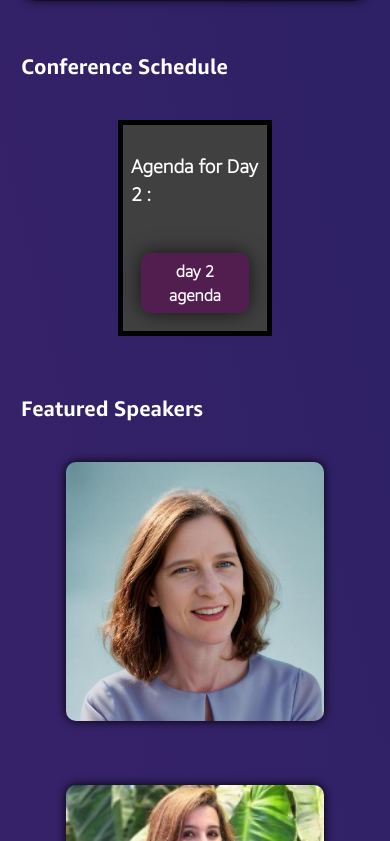
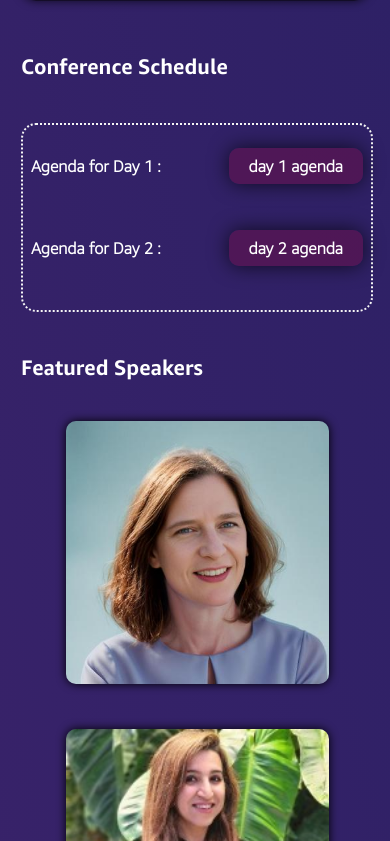
Before and after one commit to Sivasankar4/student-community-day, a plain HTML site: page index.html in a window 390 px wide. Shown: the part 5423-6264 px from the top of the page. Drawn offline with Linux system fonts and the light colour scheme.

Commit message:
changes made - sponser removed , speakers style changed

```diff
--- a/index.html
+++ b/index.html
@@ -641,10 +641,16 @@
             <table>
                 <tr>
                     <td>
-                            <h3>Agenda for Day 2 : </h3>
+                        <h4>Agenda for Day 1 : </h4>
                     </td>
-                        <td><a href="Agenda - Day 2.pdf" class="button1" target="blank" rel="noopener"><b>day 2
-                                    agenda</b></a></td>
+                    <td><a href="Day1-Agenda.pdf" class="button1" target="blank" rel="noopener"><b>day 1 agenda</b></a></td>
+                </tr>
+
+                <tr>
+                    <td>
+                        <h4>Agenda for Day 2 : </h4>
+                    </td>
+                    <td><a href="Agenda - Day 2.pdf" class="button1" target="blank" rel="noopener"><b>day 2 agenda</b></a></td>
                 </tr>
             </table>
 
@@ -1250,11 +1256,6 @@
                 <img src="konfhub.jpg" alt="konfhub">
             </div>
 
-            <div class="sponsor-card">
-                <h3>Co-Sponsor</h3>
-                <img src="stellarlogo.jpg" alt="stellar academy">
-            </div>
-
         </section>
         <br>
         <br>
@@ -1539,14 +1540,16 @@
                 <div class="question-box">
                     <h4 class="question">Q1. Are both days need to be attended?</h4>
                 </div>
-                <h4 class="answer">It is preferable to attend both days for the entire experience, but it is not mandatory.</h4>
+                <h4 class="answer">It is preferable to attend both days for the entire experience, but it is not
+                    mandatory.</h4>
             </div>
 
             <div class="faq-item" onclick="toggleAnswer(this)">
                 <div class="question-box">
                     <h4 class="question">Q2. Is there lodging available at hostels?</h4>
                 </div>
-                <h4 class="answer">yes, Hostel accommodations are only offered to participating students. <br>For more queries about the hostel accommodations please contact Raja : +91 96290 25824</h4>
+                <h4 class="answer">yes, Hostel accommodations are only offered to participating students. <br>For more
+                    queries about the hostel accommodations please contact Raja : +91 96290 25824</h4>
             </div>
 
             <div class="faq-item" onclick="toggleAnswer(this)">
@@ -1560,7 +1563,8 @@
                 <div class="question-box">
                     <h4 class="question">Q4. Will there be non-vegetarian food served?</h4>
                 </div>
-                <h4 class="answer">Indeed, there will be a variety of food options available, including vegetarian and non-vegetarian options.</h4>
+                <h4 class="answer">Indeed, there will be a variety of food options available, including vegetarian and
+                    non-vegetarian options.</h4>
             </div>
 
             <div class="faq-item" onclick="toggleAnswer(this)">
@@ -1581,7 +1585,9 @@
                 <div class="question-box">
                     <h4 class="question">Q7. Which is the ideal route to the event location?</h4>
                 </div>
-                <h4 class="answer">1. From airport - cab / auto / bus (via tambaram) <br>2. From Central Railway station - get the metro from central station to CMBT station and then from there buses (570) will be available to the event location.</h4>
+                <h4 class="answer">1. From airport - cab / auto / bus (via tambaram) <br>2. From Central Railway station
+                    - get the metro from central station to CMBT station and then from there buses (570) will be
+                    available to the event location.</h4>
             </div>
 
             <div class="faq-item" onclick="toggleAnswer(this)">
--- a/style.css
+++ b/style.css
@@ -169,12 +169,13 @@ footer {
     display: flex;
     flex-direction: row;
     /* grid-template-columns: repeat(auto-fill, minmax(350px, 1fr)); */
-    gap: 40px;
+    gap: 20px;
     text-align: center;
     margin-bottom: 100px;
     /* Adjust this value to set the desired gap */
     flex-wrap: wrap;
-    justify-content: center;
+    justify-content:center;
+    width: 100%;
 }
 
 .speakers-wrapper {
@@ -247,7 +248,8 @@ footer {
     text-align: center;
     flex-wrap: wrap;
     /* Added to allow wrapping to the next line */
-    justify-content: center;
+    justify-content:center;
+    width: 100%;
 }
 
 .chief-guest-card {
@@ -422,6 +424,7 @@ footer {
     }
 }
 
+
 .button1{
     display: inline-block;
     cursor: pointer;
@@ -431,14 +434,13 @@ footer {
     border-radius: 10px;
     padding: 6px 20px;
     text-align: center;
-    text-decoration: none;
     transition: 0.5s;
     position: relative;
-    margin: 10px;
     /* margin-top: 10%; */
     /* margin-bottom: 0%; */
     background-size: 200% auto;
     box-shadow: 0 0 20px rgba(0, 0, 0, 0.7);
+    text-wrap: nowrap;
 }
 
 .button1:hover {
@@ -733,6 +735,7 @@ a.myButton:focus {
     flex-direction: row;
     gap: 2%;
     justify-content: center;
+    font-size: 14px;
 
 }
 
@@ -1192,6 +1195,15 @@ th {
     white-space: nowrap;
 }
 
+#schedule{
+    border: 2px dotted whitesmoke;
+    border-radius: 15px;
+    padding: 40px;
+    margin-top: 40px;
+    margin-bottom: 40px;
+
+}
+
 .breaks {
     background-color: #162e15cc;
     text-align: center;
@@ -1200,51 +1212,20 @@ th {
 @media only screen and (max-width: 600px) {
     table {
         border: 0px solid #000000;
-    }
-
-    th,
+        width:100%;
+        left: 0;
+    }
+
     td {
-        display: block;
         width: 100%;
-        box-sizing: border-box;
-    }
-
-    th {
-        text-align: center;
-        display: none;
-    }
-
-    td {
         text-align: left;
         border-bottom: 0px solid #000000;
         padding: 8px;
     }
 
-    td:last-child {
-        border-bottom: 0;
-    }
-
-    tr {
-        margin-bottom: 10px;
-        border: 5px solid #000000;
-        margin-top: 10px;
-        background-color: #404041;
-
-    }
-
-    .breaks {
-        background-color: #162e15cc;
-        text-align: center;
-    }
-
-    /* Background color for the timing column in mobile */
-    .timing {
-        background-color: #141414;
-        /* You can change this color */
-        color: white;
-        /* Text color for better visibility */
-        padding-top: 10px;
-        padding-bottom: 10px;
+    #schedule{
+        padding : 0;
+        width: 100%;
     }
 }
 
@@ -1343,7 +1324,8 @@ th {
     #speakers {
         display: flex;
         flex-direction: column;
-
+        width: 90%;
+        flex-wrap: wrap;
     }
 
     .speaker-card {
@@ -1464,7 +1446,7 @@ th {
     #chief-guests {
         display: flex;
         flex-direction: column;
-
+        width: 90% ;
     }
 
     .chief-guest-card {
@@ -1617,19 +1599,19 @@ th {
 }
 
 .question-box {
-    background-color: #f0f0f0;
+    background-color: rgb(210, 207, 207);
     padding: 10px;
     border-radius: 5px;
 }
 
 .question {
-    color: #333;
+    color: #282828;
     margin: 0;
     text-align: left;
 }
 
 .answer {
-    color: #f7f7f7;
+    color: #dbdbdb;
     display: none;
-    text-align: left;
-}
+    text-align: start;
+}
```
Also changed, not shown: 1 other file. Lines whose indentation alone changed are shown as unchanged.
